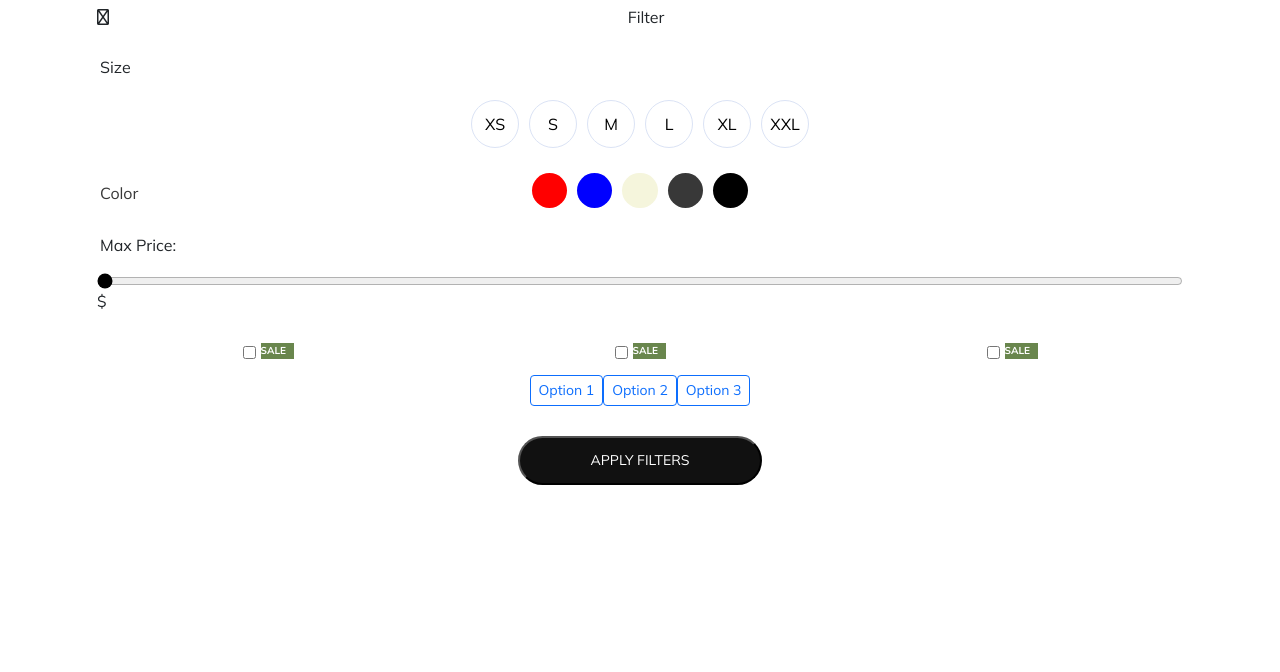
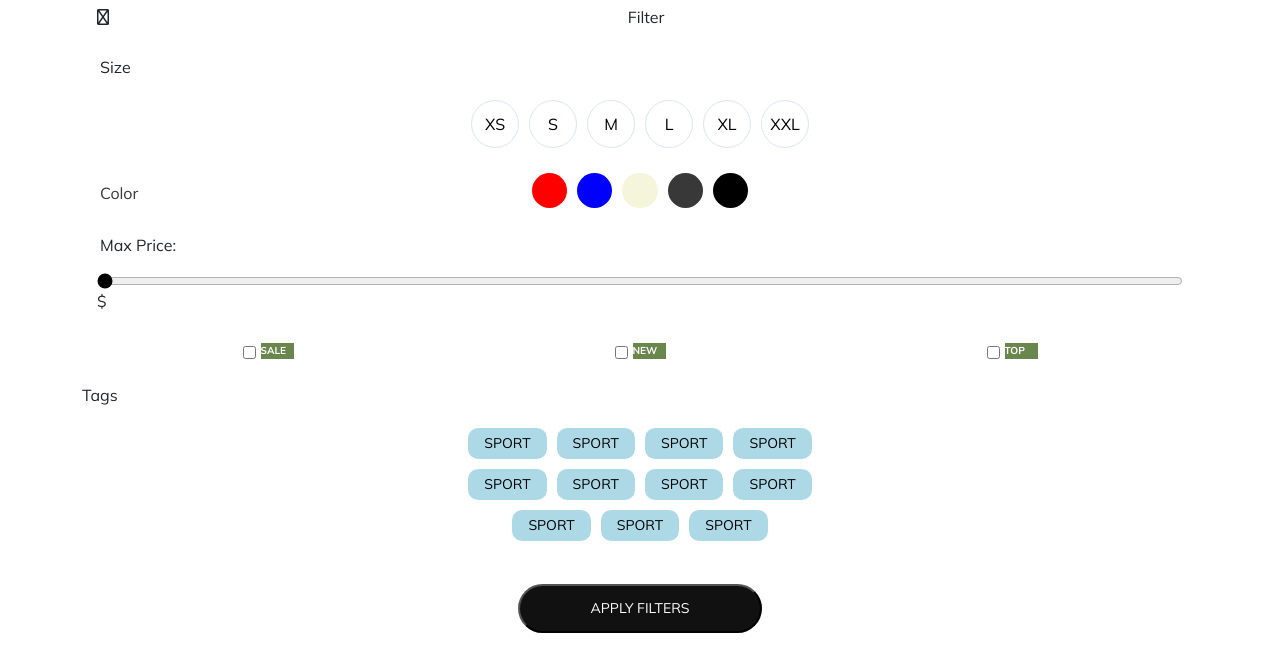
Before and after one commit to PatrikByren/Manero-frontend, a React (Create React App) app: page /shop/filter in a window 1280 px wide. Shown: the top 672 px of the page. Built offline with nearby package versions, Linux system fonts and the light colour scheme.

Commit message:
buttons filterview nja

```diff
--- a/src/components/sections/ButtonFilter.js
+++ b/src/components/sections/ButtonFilter.js
@@ -12,18 +12,57 @@ const FilterComponent = () => {
         }
     };
 
+    const buttonStyle = {
+        backgroundColor: 'lightblue',
+        color: 'black',
+        padding: '5px 16px',
+        borderRadius: '10px',
+        fontSize: '14px',
+        margin: '5px',
+        border: 'none',
+    };
+
     return (
-        <div className='d-flex justify-content-center align-items-center'>
-            <Button variant={selectedFilters.includes('Option1') ? 'primary' : 'outline-primary'} size="sm" onClick={() => handleFilterClick('Option1')}>
-                Option 1
-            </Button>
-            <Button variant={selectedFilters.includes('Option2') ? 'primary' : 'outline-primary'} size="sm" onClick={() => handleFilterClick('Option2')}>
-                Option 2
-            </Button>
-            <Button variant={selectedFilters.includes('Option3') ? 'primary' : 'outline-primary'} size="sm" onClick={() => handleFilterClick('Option3')}>
-                Option 3
-            </Button>
-            {/* Add more buttons for other filter options */}
+        <div className='text-center justify-content-center align-items-center m-2'>
+            <div>
+                <Button style={buttonStyle} variant={selectedFilters.includes('Option1') ? 'primary' : 'outline-primary'} size="sm" onClick={() => handleFilterClick('Option3')}>
+                    SPORT
+                </Button>
+                <Button style={buttonStyle} variant={selectedFilters.includes('Option2') ? 'primary' : 'outline-primary'} size="sm" onClick={() => handleFilterClick('Option3')}>
+                    SPORT
+                </Button>
+                <Button style={buttonStyle} variant={selectedFilters.includes('Option3') ? 'primary' : 'outline-primary'} size="sm" onClick={() => handleFilterClick('Option3')}>
+                    SPORT
+                </Button>
+                <Button style={buttonStyle} variant={selectedFilters.includes('Option4') ? 'primary' : 'outline-primary'} size="sm" onClick={() => handleFilterClick('Option3')}>
+                    SPORT
+                </Button>
+            </div>
+            <div>
+                <Button style={buttonStyle} variant={selectedFilters.includes('Option5') ? 'primary' : 'outline-primary'} size="sm" onClick={() => handleFilterClick('Option3')}>
+                    SPORT
+                </Button>
+                <Button style={buttonStyle} variant={selectedFilters.includes('Option6') ? 'primary' : 'outline-primary'} size="sm" onClick={() => handleFilterClick('Option3')}>
+                    SPORT
+                </Button>
+                <Button style={buttonStyle} variant={selectedFilters.includes('Option7') ? 'primary' : 'outline-primary'} size="sm" onClick={() => handleFilterClick('Option3')}>
+                    SPORT
+                </Button>
+                <Button style={buttonStyle} variant={selectedFilters.includes('Option8') ? 'primary' : 'outline-primary'} size="sm" onClick={() => handleFilterClick('Option3')}>
+                    SPORT
+                </Button>
+            </div>
+            <div>
+                <Button style={buttonStyle} variant={selectedFilters.includes('Option9') ? 'primary' : 'outline-primary'} size="sm" onClick={() => handleFilterClick('Option3')}>
+                    SPORT
+                </Button>
+                <Button style={buttonStyle} variant={selectedFilters.includes('Option10') ? 'primary' : 'outline-primary'} size="sm" onClick={() => handleFilterClick('Option3')}>
+                    SPORT
+                </Button>
+                <Button style={buttonStyle} variant={selectedFilters.includes('Option11') ? 'primary' : 'outline-primary'} size="sm" onClick={() => handleFilterClick('Option3')}>
+                    SPORT
+                </Button>
+            </div>
         </div>
     );
 };
--- a/src/components/sections/PriceChecksTags.js
+++ b/src/components/sections/PriceChecksTags.js
@@ -12,9 +12,9 @@ const PriceChecksTags = () => {
         <p className="price-display">${inputPrice}</p>
       </div>
       <div className="checkbox-container">
-        <div className="check-box"><input type="checkbox"/><p className="salesIcon">SALE</p></div>
-        <div className="check-box"><input type="checkbox"/><p className="salesIcon">SALE</p></div>
-        <div className="check-box"><input type="checkbox"/><p className="salesIcon">SALE</p></div>
+        <div className="check-box"><input type="checkbox" /><p className="salesIcon">SALE</p></div>
+        <div className="check-box"><input type="checkbox" /><p className="salesIcon">NEW</p></div>
+        <div className="check-box"><input type="checkbox" /><p className="salesIcon">TOP</p></div>
       </div>
     </section>
   )
--- a/src/views/FilterView.js
+++ b/src/views/FilterView.js
@@ -10,6 +10,7 @@ const FilterView = () => {
       <Header title={"Filter"} icon={"fa-regular fa-chevron-left"} />
       <SizeAndColor />
       <PriceChecksTags />
+      <p className='mt-2'>Tags</p>
       <FilterComponent />
       <div className='d-flex justify-content-center align-items-center'>
         <button className='basebtn'>APPLY FILTERS</button>
```
Also changed, not shown: src/asset/scss/components/_sizeandcolor.scss (+10 -10 lines). Lines whose indentation alone changed are shown as unchanged.
